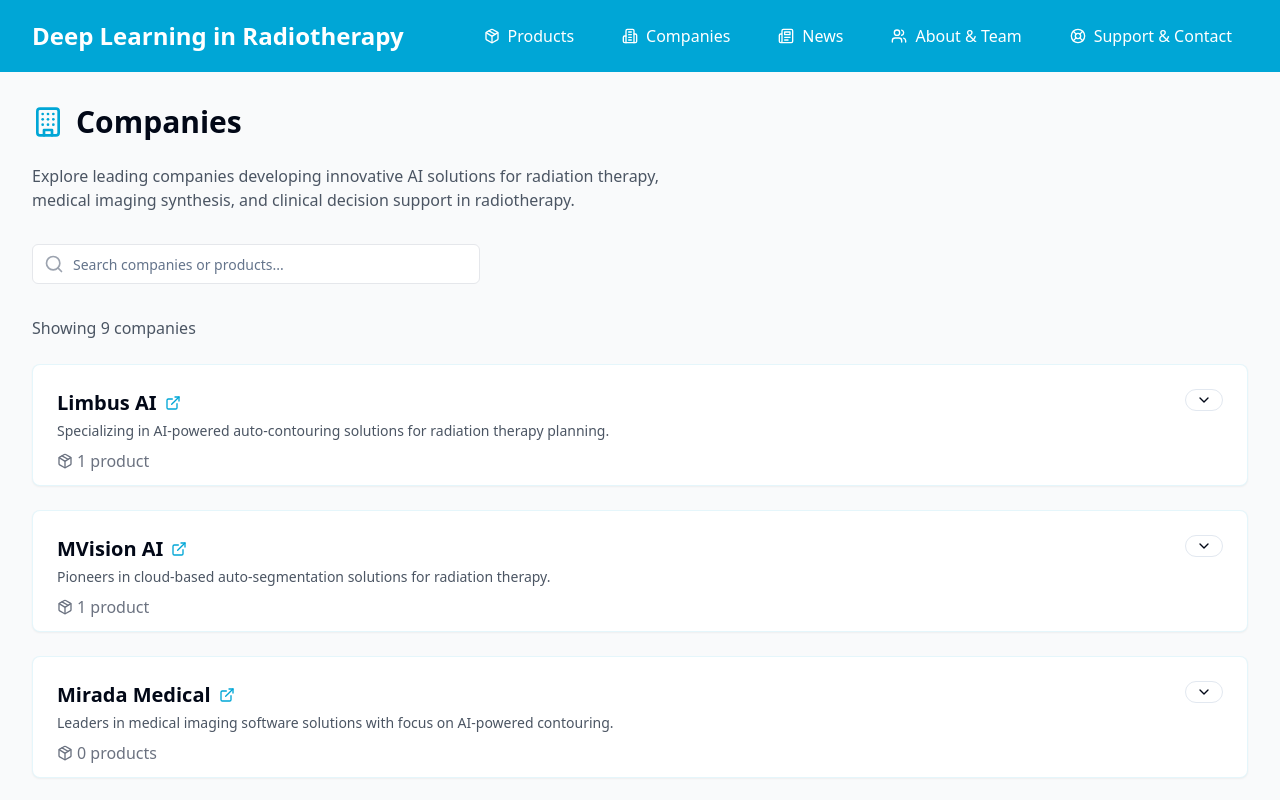
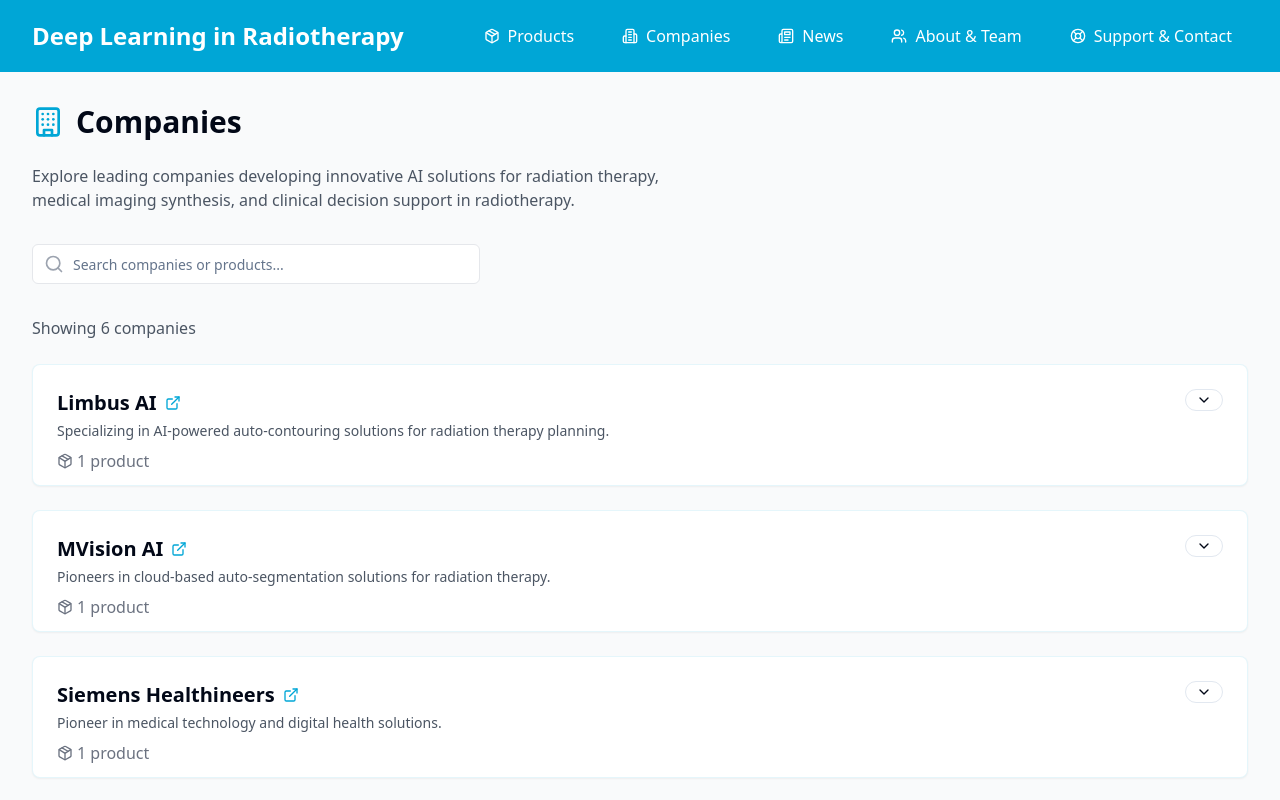
Before and after one commit to DLinRT-eu/website, a React (Vite) app: page /companies in a window 1280 px wide. Shown: the top 800 px of the page. Built offline with nearby package versions, Linux system fonts and the light colour scheme.

Commit message:
Refactor: Filter companies with products
Only show companies that have products listed on the site.

```diff
--- a/src/pages/Companies.tsx
+++ b/src/pages/Companies.tsx
@@ -8,13 +8,15 @@ import dataService from '@/services/DataService';
 const Companies = () => {
   const [searchQuery, setSearchQuery] = useState('');
 
-  // Get companies and their products
+  // Get companies and their products, filtering out companies with no products
   const companies = useMemo(() => {
-    return dataService.getAllCompanies().map(company => ({
-      ...company,
-      products: dataService.getProductsByCompany(company.id),
-      productCount: dataService.getProductsByCompany(company.id).length
-    }));
+    return dataService.getAllCompanies()
+      .map(company => ({
+        ...company,
+        products: dataService.getProductsByCompany(company.id),
+        productCount: dataService.getProductsByCompany(company.id).length
+      }))
+      .filter(company => company.productCount > 0);
   }, []);
 
   // Filter companies based on search query
```
